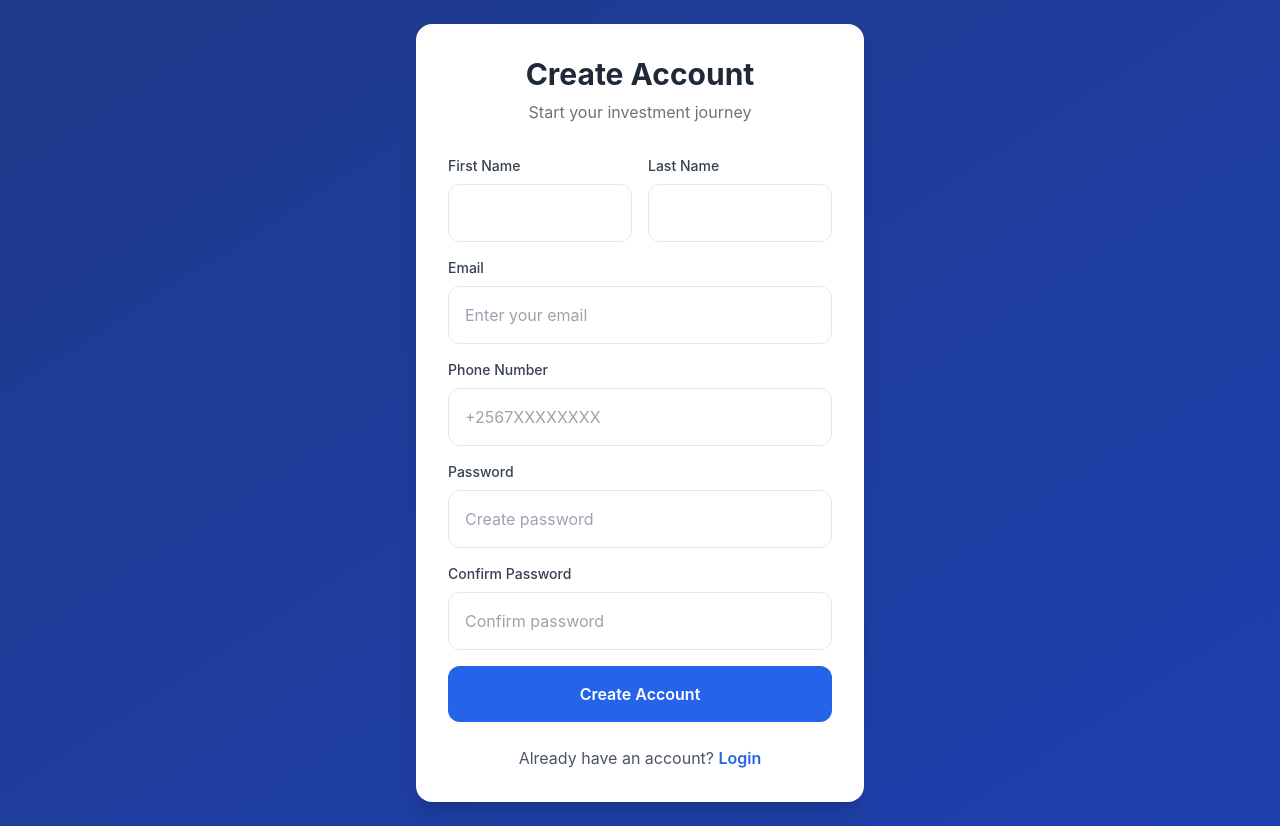
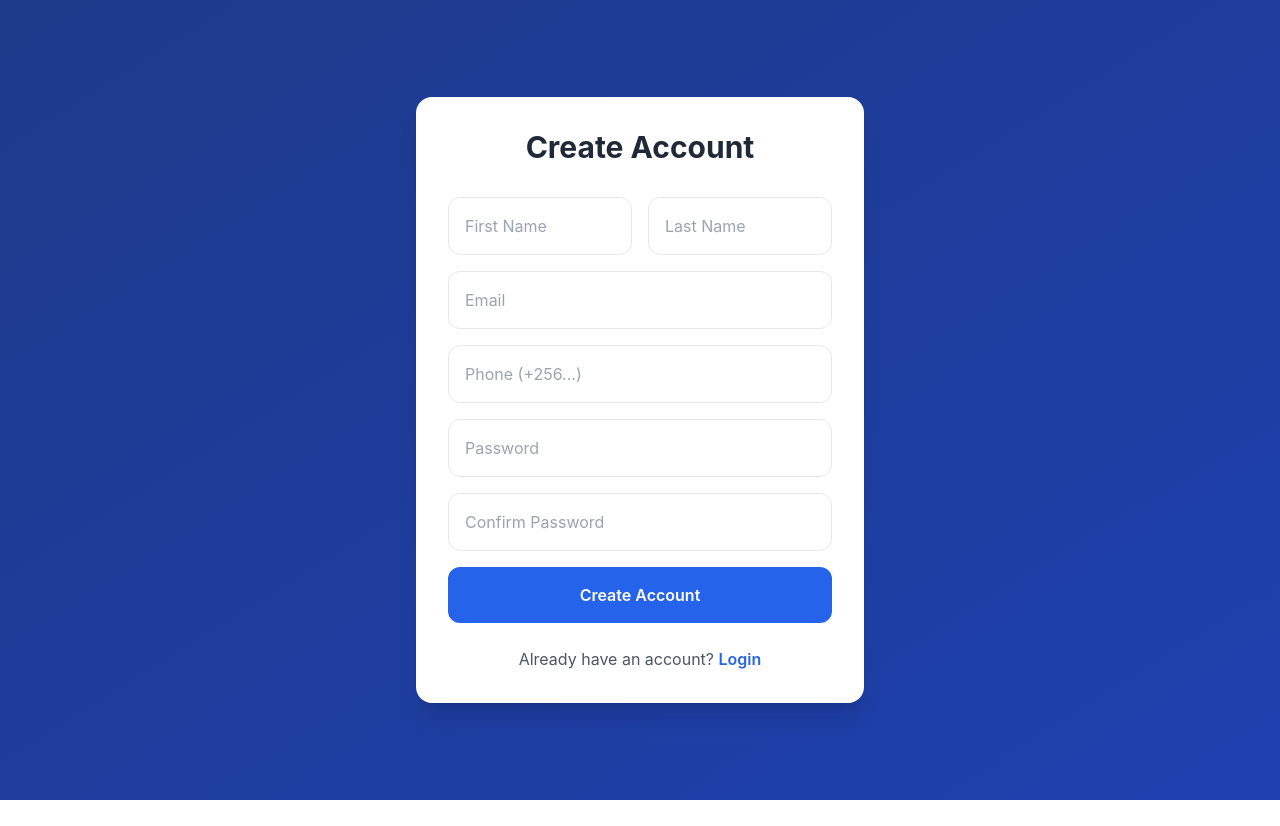
Before and after one commit to hackerug06wizard/client, a React (Create React App) app: page /register in a window 1280 px wide. After the commit the page ends 800 px from the top, so only its background shows below. Built offline with nearby package versions, Linux system fonts and the light colour scheme; the HTML template or start-up script is replaced by a standard one.

Commit message:
Update Register.js

```diff
--- a/src/pages/Register.js
+++ b/src/pages/Register.js
@@ -4,38 +4,24 @@ import api from '../api';
 
 const Register = () => {
   const [formData, setFormData] = useState({
-    firstName: '',
-    lastName: '',
-    email: '',
-    phone: '',
-    password: '',
-    confirmPassword: ''
+    firstName: '', lastName: '', email: '', phone: '', password: '', confirmPassword: ''
   });
   const [loading, setLoading] = useState(false);
   const navigate = useNavigate();
 
   const handleSubmit = async (e) => {
     e.preventDefault();
-
     if (formData.password !== formData.confirmPassword) {
       alert('Passwords do not match');
       return;
     }
-
     setLoading(true);
-
     try {
-      await api.post('/api/auth/register', {
-        firstName: formData.firstName,
-        lastName: formData.lastName,
-        email: formData.email,
-        phone: formData.phone,
-        password: formData.password
-      });
+      await api.post('/api/auth/register', formData);
       alert('Registration successful! Please login.');
       navigate('/login');
-    } catch (error) {
-      alert(error.response?.data?.error || 'Registration failed');
+    } catch (err) {
+      alert(err.response?.data?.error || 'Registration failed');
     } finally {
       setLoading(false);
     }
@@ -44,95 +30,35 @@ const Register = () => {
   return (
     <div className="min-h-screen bg-gradient-to-br from-blue-900 to-blue-800 flex items-center justify-center p-6">
       <div className="bg-white rounded-2xl shadow-xl p-8 w-full max-w-md">
-        <h1 className="text-3xl font-bold text-center text-gray-800 mb-2">Create Account</h1>
-        <p className="text-center text-gray-500 mb-8">Start your investment journey</p>
-
+        <h1 className="text-3xl font-bold text-center text-gray-800 mb-8">Create Account</h1>
         <form onSubmit={handleSubmit} className="space-y-4">
           <div className="grid grid-cols-2 gap-4">
-            <div>
-              <label className="block text-sm font-medium text-gray-700 mb-2">First Name</label>
-              <input
-                type="text"
-                required
-                value={formData.firstName}
-                onChange={(e) => setFormData({...formData, firstName: e.target.value})}
-                className="w-full p-4 border rounded-xl focus:ring-2 focus:ring-blue-500"
-              />
-            </div>
-            <div>
-              <label className="block text-sm font-medium text-gray-700 mb-2">Last Name</label>
-              <input
-                type="text"
-                required
-                value={formData.lastName}
-                onChange={(e) => setFormData({...formData, lastName: e.target.value})}
-                className="w-full p-4 border rounded-xl focus:ring-2 focus:ring-blue-500"
-              />
-            </div>
+            <input type="text" placeholder="First Name" required value={formData.firstName}
+              onChange={(e) => setFormData({...formData, firstName: e.target.value})}
+              className="w-full p-4 border rounded-xl focus:ring-2 focus:ring-blue-500" />
+            <input type="text" placeholder="Last Name" required value={formData.lastName}
+              onChange={(e) => setFormData({...formData, lastName: e.target.value})}
+              className="w-full p-4 border rounded-xl focus:ring-2 focus:ring-blue-500" />
           </div>
-
-          <div>
-            <label className="block text-sm font-medium text-gray-700 mb-2">Email</label>
-            <input
-              type="email"
-              required
-              value={formData.email}
-              onChange={(e) => setFormData({...formData, email: e.target.value})}
-              className="w-full p-4 border rounded-xl focus:ring-2 focus:ring-blue-500"
-              placeholder="Enter your email"
-            />
-          </div>
-
-          <div>
-            <label className="block text-sm font-medium text-gray-700 mb-2">Phone Number</label>
-            <input
-              type="tel"
-              required
-              value={formData.phone}
-              onChange={(e) => setFormData({...formData, phone: e.target.value})}
-              className="w-full p-4 border rounded-xl focus:ring-2 focus:ring-blue-500"
-              placeholder="+2567XXXXXXXX"
-            />
-          </div>
-
-          <div>
-            <label className="block text-sm font-medium text-gray-700 mb-2">Password</label>
-            <input
-              type="password"
-              required
-              value={formData.password}
-              onChange={(e) => setFormData({...formData, password: e.target.value})}
-              className="w-full p-4 border rounded-xl focus:ring-2 focus:ring-blue-500"
-              placeholder="Create password"
-            />
-          </div>
-
-          <div>
-            <label className="block text-sm font-medium text-gray-700 mb-2">Confirm Password</label>
-            <input
-              type="password"
-              required
-              value={formData.confirmPassword}
-              onChange={(e) => setFormData({...formData, confirmPassword: e.target.value})}
-              className="w-full p-4 border rounded-xl focus:ring-2 focus:ring-blue-500"
-              placeholder="Confirm password"
-            />
-          </div>
-
-          <button
-            type="submit"
-            disabled={loading}
-            className="w-full bg-blue-600 text-white py-4 rounded-xl font-semibold hover:bg-blue-700 disabled:opacity-50 mt-6"
-          >
+          <input type="email" placeholder="Email" required value={formData.email}
+            onChange={(e) => setFormData({...formData, email: e.target.value})}
+            className="w-full p-4 border rounded-xl focus:ring-2 focus:ring-blue-500" />
+          <input type="tel" placeholder="Phone (+256...)" required value={formData.phone}
+            onChange={(e) => setFormData({...formData, phone: e.target.value})}
+            className="w-full p-4 border rounded-xl focus:ring-2 focus:ring-blue-500" />
+          <input type="password" placeholder="Password" required value={formData.password}
+            onChange={(e) => setFormData({...formData, password: e.target.value})}
+            className="w-full p-4 border rounded-xl focus:ring-2 focus:ring-blue-500" />
+          <input type="password" placeholder="Confirm Password" required value={formData.confirmPassword}
+            onChange={(e) => setFormData({...formData, confirmPassword: e.target.value})}
+            className="w-full p-4 border rounded-xl focus:ring-2 focus:ring-blue-500" />
+          <button type="submit" disabled={loading}
+            className="w-full bg-blue-600 text-white py-4 rounded-xl font-semibold hover:bg-blue-700 disabled:opacity-50 mt-4">
             {loading ? 'Creating Account...' : 'Create Account'}
           </button>
         </form>
-
         <p className="text-center mt-6 text-gray-600">
-          Already have an account?{' '}
-          <Link to="/login" className="text-blue-600 font-semibold hover:underline">
-            Login
-          </Link>
+          Already have an account? <Link to="/login" className="text-blue-600 font-semibold hover:underline">Login</Link>
         </p>
       </div>
     </div>
```
